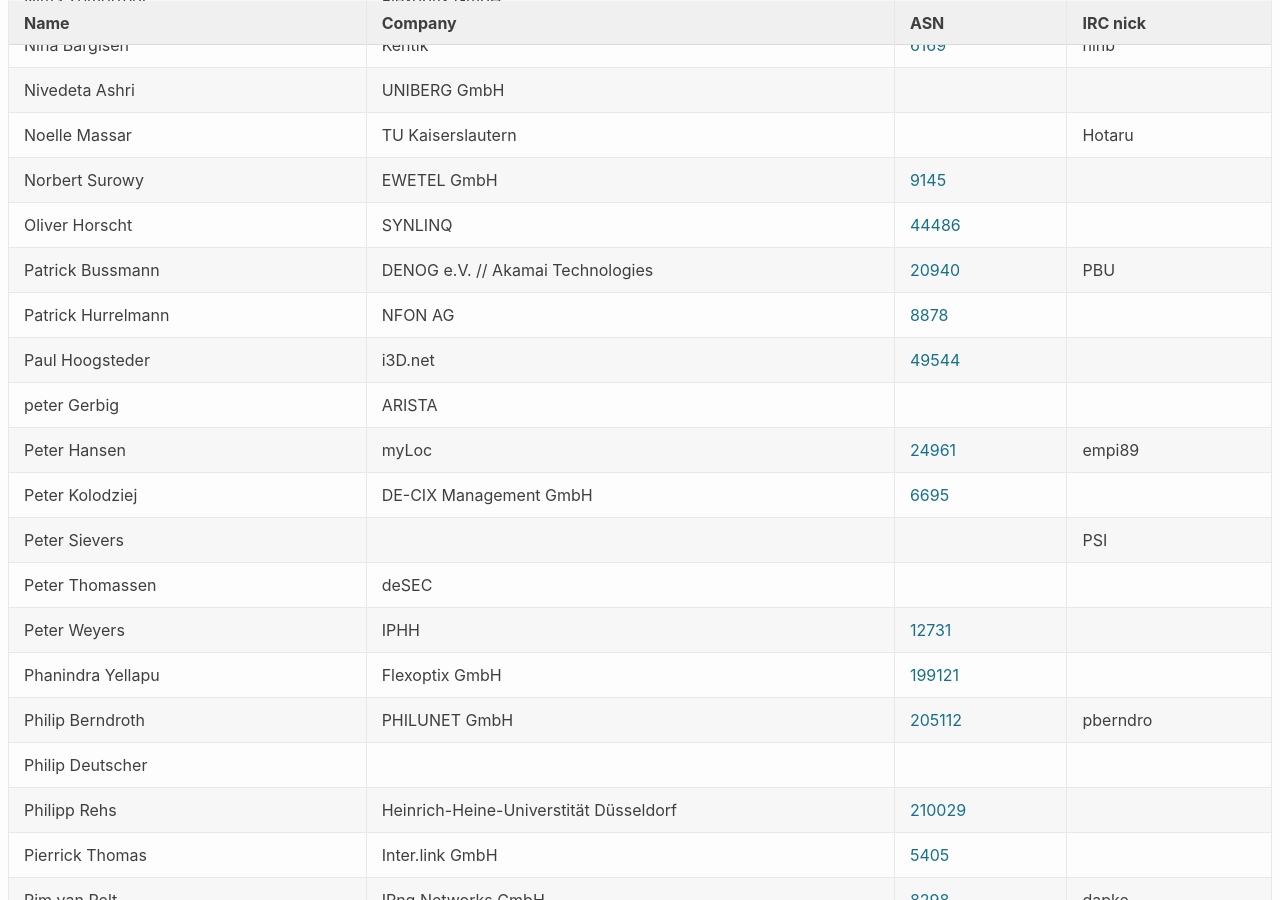
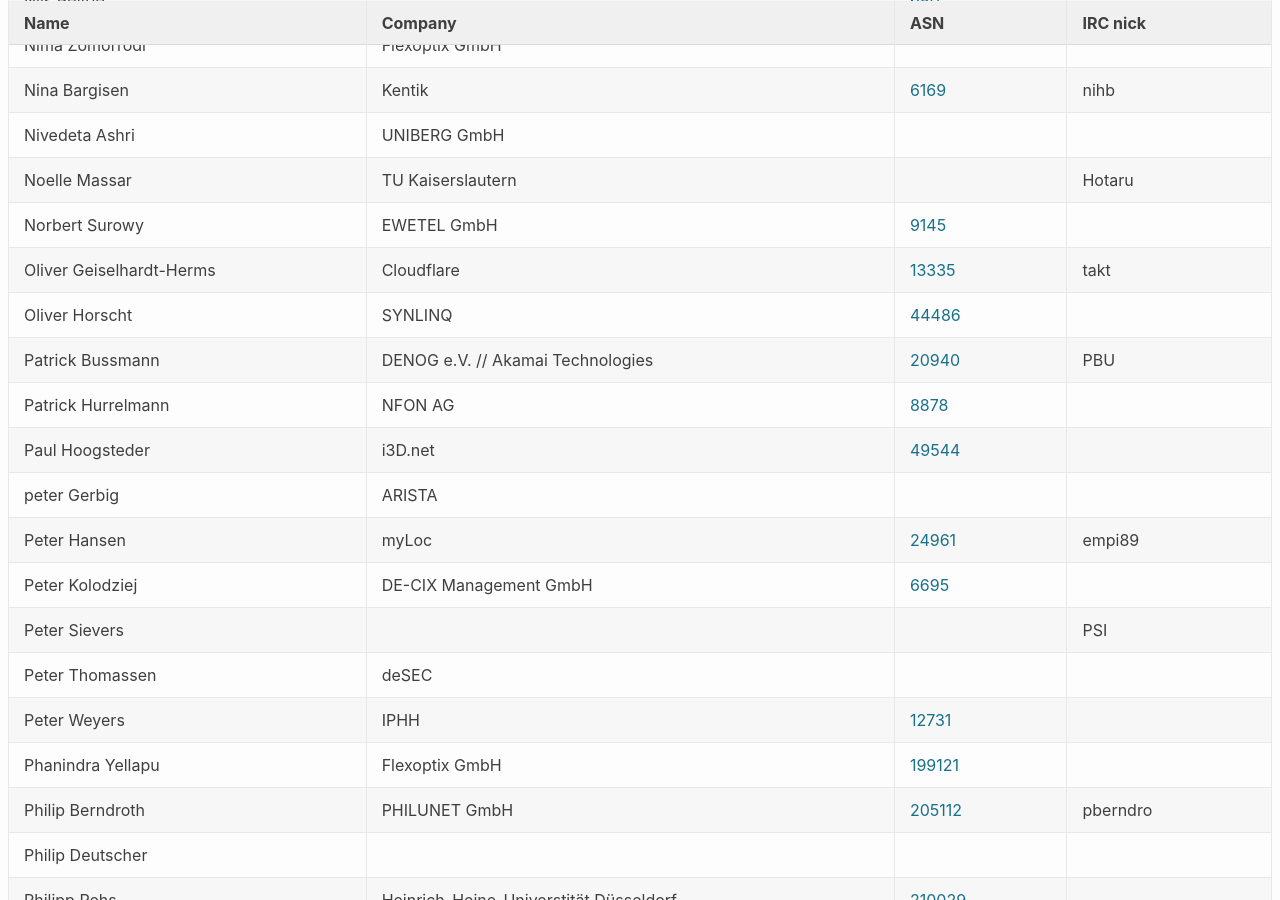
Before and after one commit to denog/pretix-attendeelist, a Jekyll site: the page built from denog14/index.md, in a window 1280 px wide and 900 px high, scrolled down 8164 px. Built offline with Jekyll 4.4.1, drawn with Linux system fonts in a browser that asks for light colours; some of the changed text lies outside the part shown.

Commit message:
Latest data: Tue Nov  1 04:09:31 UTC 2022

```diff
--- a/_data/attendees_denog14_onsite.json
+++ b/_data/attendees_denog14_onsite.json
@@ -354,6 +354,12 @@
     "asn": "9145"
   },
   {
+    "name": "Dominik Rimpf",
+    "company": "KIT",
+    "irc": "@ha2931:kit.edu",
+    "asn": "34878"
+  },
+  {
     "name": "Dragan Trailovic",
     "company": null,
     "irc": null,
@@ -1090,6 +1096,12 @@
     "company": "EWETEL GmbH",
     "irc": null,
     "asn": "9145"
+  },
+  {
+    "name": "Oliver Geiselhardt-Herms",
+    "company": "Cloudflare",
+    "irc": "takt",
+    "asn": "13335"
   },
   {
     "name": "Oliver Horscht",
```
